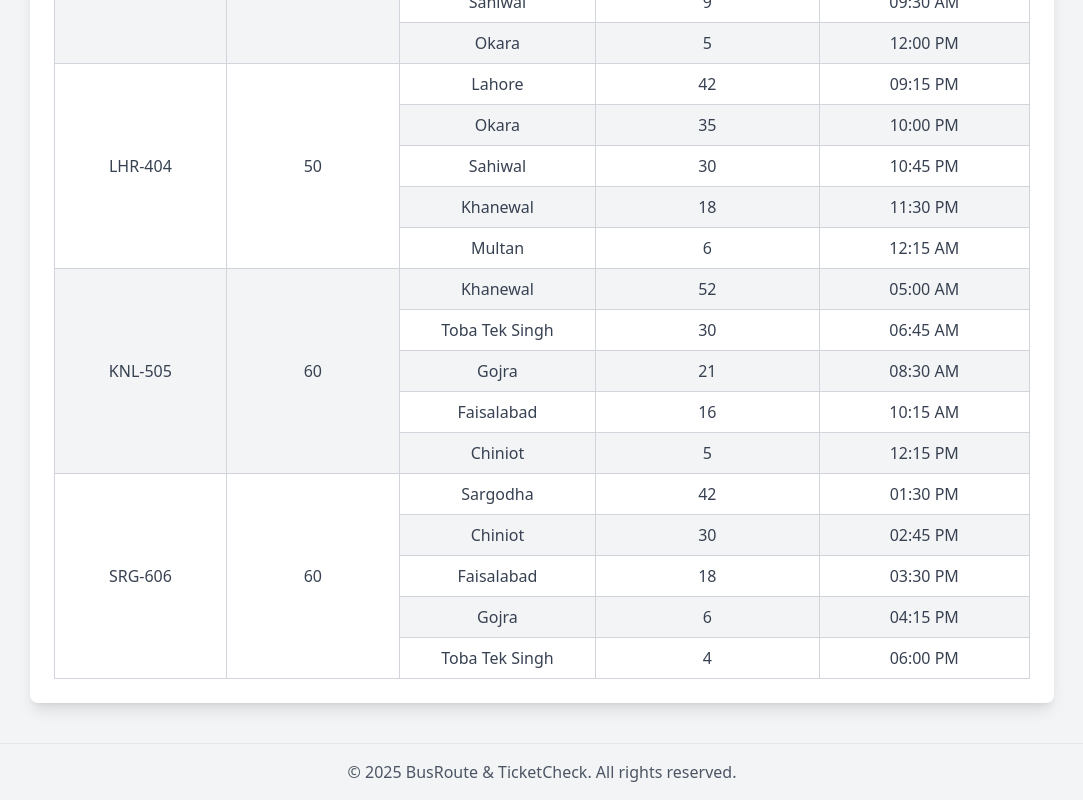
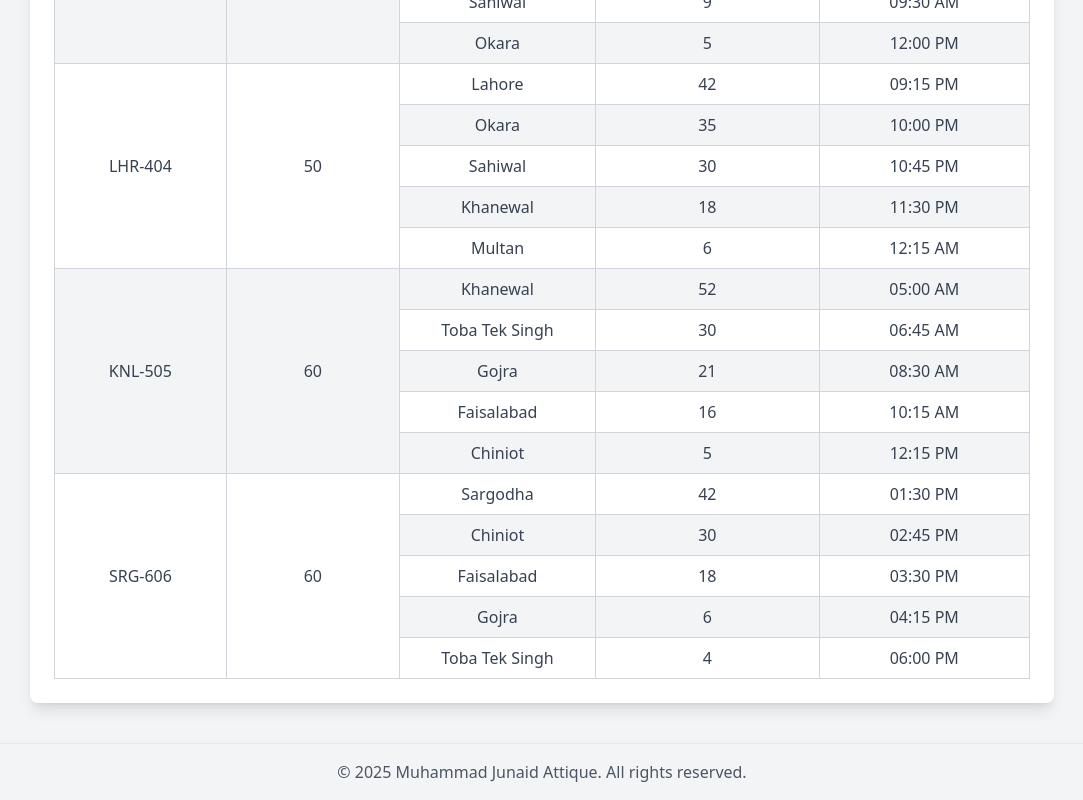
Before and after one commit to Junaidwaqar/Bus-Route-Ticket-Check, a plain HTML site: page ticketsavailibilty.html in a window 1280 px wide. Shown: the part 931-1731 px from the top of the page, without its empty margins (98-1181 px from the left). Drawn offline with nearby package versions, Linux system fonts and the light colour scheme.

```diff
--- a/ticketsavailibilty.html
+++ b/ticketsavailibilty.html
@@ -253,7 +253,7 @@
     </div>
 
     <footer class="text-center text-gray-600 mt-10 p-4 border-t">
-        &copy; 2025 BusRoute & TicketCheck. All rights reserved.
+        &copy; 2025 Muhammad Junaid Attique. All rights reserved.
     </footer>
 
 </body>
```
